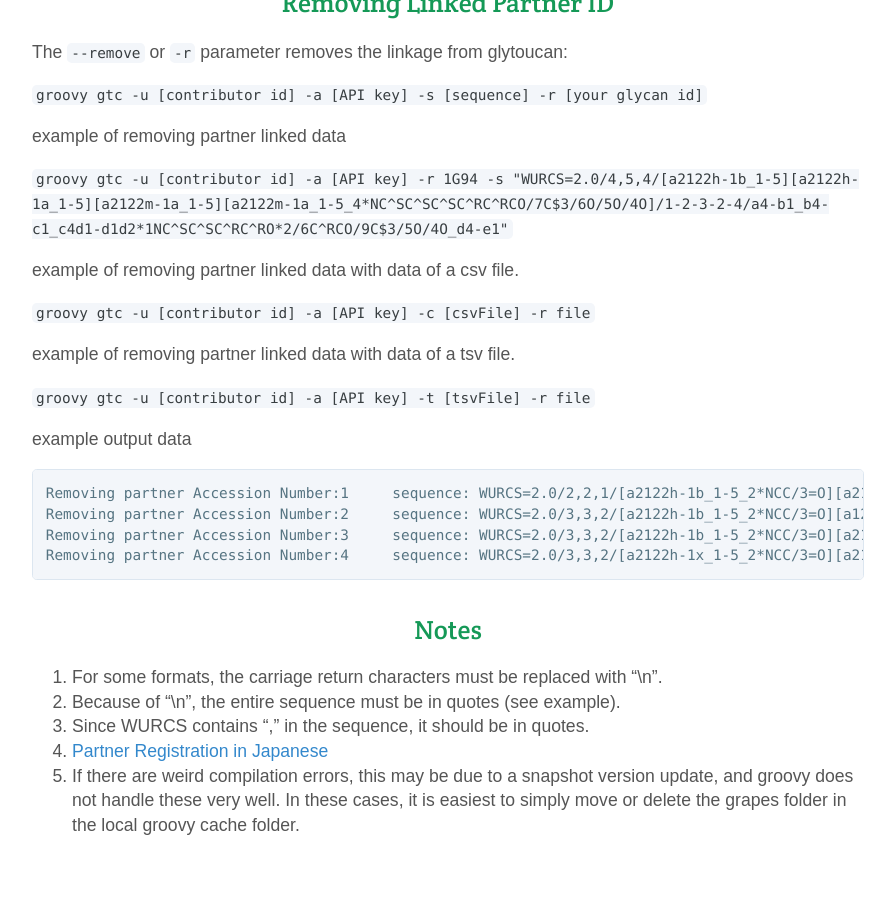
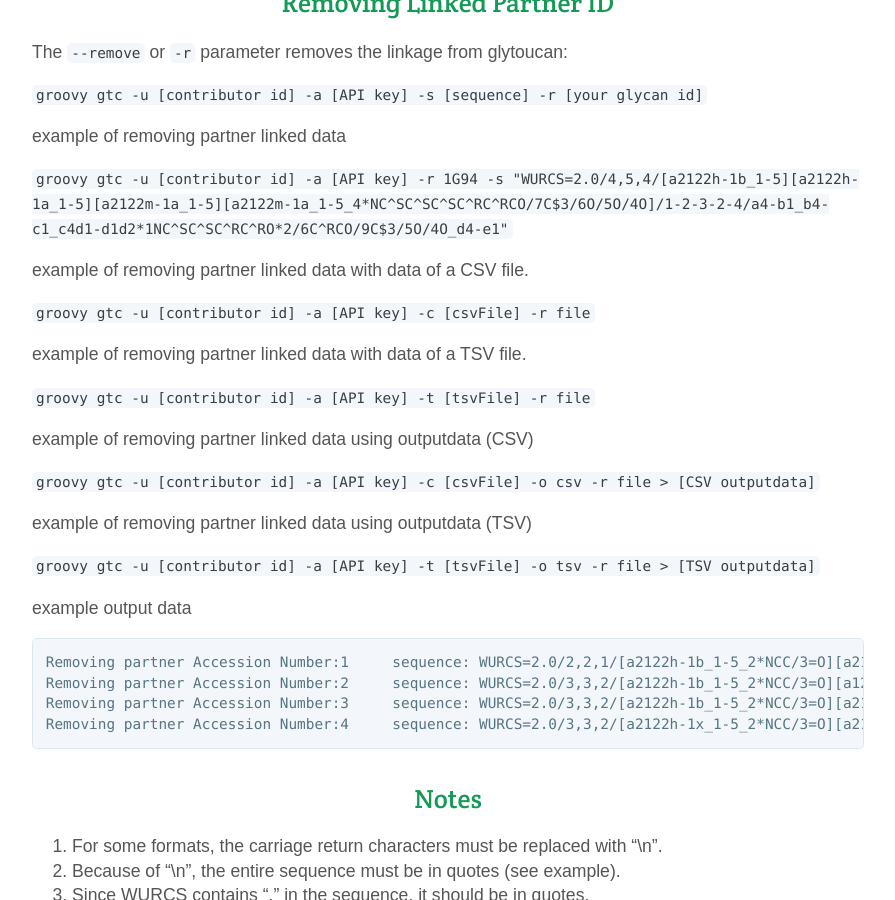
Before and after one commit to glytoucan/glytoucan, a Jekyll site: the page built from system/cli.md, in a window 1280 px wide and 900 px high, scrolled down 4413 px. Shown: the whole window, without its empty margins (192-1087 px from the left). Built offline with Jekyll 4.4.1, drawn with Linux system fonts in a browser that asks for light colours; nearby versions of some CDN libraries; some of the changed text lies outside the part shown.

Commit message:
Update cli.md

````diff
--- a/system/cli.md
+++ b/system/cli.md
@@ -133,7 +133,7 @@ id,sequence
 "4","WURCS=2.0/3,3,2/[a2122h-1x_1-5_2*NCC/3=O][a2112h-1b_1-5][a1221m-1a_1-5]/1-2-3/a3-b1_a4-c1"
 ```
 
-example output data
+example of output data
 
 ```
 "1","G00055MO","WURCS=2.0/2,2,1/[a2122h-1b_1-5_2*NCC/3=O][a2112h-1b_1-5]/1-2/a4-b1"
@@ -169,13 +169,22 @@ example of removing partner linked data
 
 `groovy gtc -u [contributor id] -a [API key] -r 1G94 -s "WURCS=2.0/4,5,4/[a2122h-1b_1-5][a2122h-1a_1-5][a2122m-1a_1-5][a2122m-1a_1-5_4*NC^SC^SC^SC^RC^RCO/7C$3/6O/5O/4O]/1-2-3-2-4/a4-b1_b4-c1_c4d1-d1d2*1NC^SC^SC^RC^RO*2/6C^RCO/9C$3/5O/4O_d4-e1"`
 
-example of removing partner linked data with data of a csv file.
+example of removing partner linked data with data of a CSV file.
 
 `groovy gtc -u [contributor id] -a [API key] -c [csvFile] -r file`
 
-example of removing partner linked data with data of a tsv file.
+example of removing partner linked data with data of a TSV file.
 
 `groovy gtc -u [contributor id] -a [API key] -t [tsvFile] -r file`
+
+example of removing partner linked data using outputdata (CSV)
+
+`groovy gtc -u [contributor id] -a [API key] -c [csvFile] -o csv -r file  > [CSV outputdata]`
+
+example of removing partner linked data using outputdata (TSV)
+
+`groovy gtc -u [contributor id] -a [API key] -t [tsvFile] -o tsv -r file  > [TSV outputdata]`
+
 
 example output data
 
````
